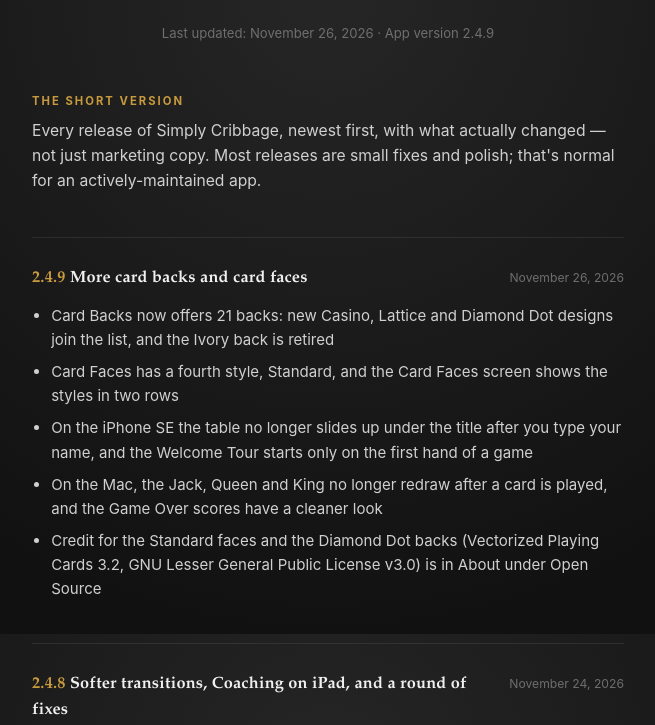
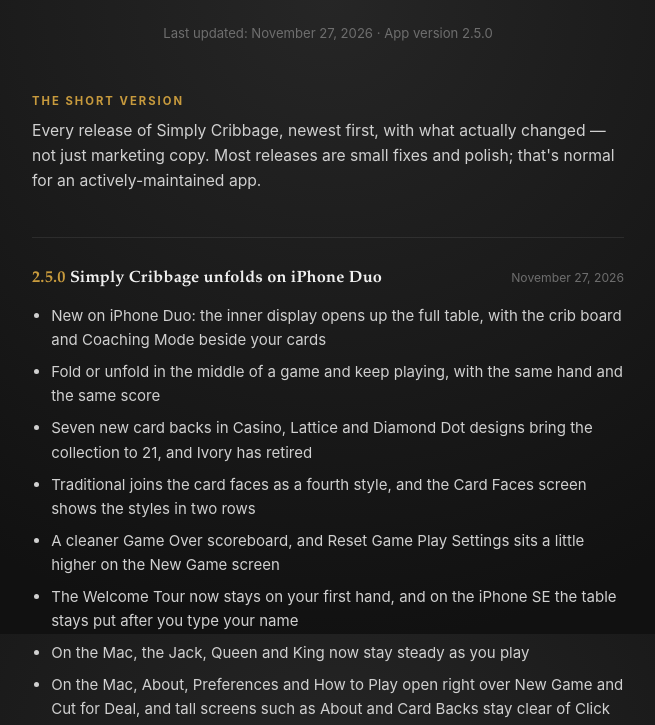
Before and after one commit to jvrj5gmky7-design/simply-cribbage-pages, a plain HTML site: page changelog.html in a window 1280 px wide. Shown: the part 166-891 px from the top of the page, without its empty margins (312-967 px from the left). Drawn offline with Linux system fonts and the light colour scheme.

Commit message:
v2.5.0: changelog entry and version stamps
Co-Authored-By: Claude Sonnet 5.5 <noreply@anthropic.com>

```diff
--- a/changelog.html
+++ b/changelog.html
@@ -139,7 +139,7 @@
     <div class="suits">&#9824; &#9829; &#9827; &#9830;</div>
     <div class="kicker">Simply Cribbage</div>
     <h1>Change Log</h1>
-    <div class="updated">Last updated: November 26, 2026 &middot; App version 2.4.9</div>
+    <div class="updated">Last updated: November 27, 2026 &middot; App version 2.5.0</div>
   </header>
 
   <div class="tldr">
@@ -149,15 +149,20 @@
 
   <section>
     <div class="cl-head">
-      <h2><span class="cl-ver">2.4.9</span> More card backs and card faces</h2>
-      <div class="cl-date">November 26, 2026</div>
+      <h2><span class="cl-ver">2.5.0</span> Simply Cribbage unfolds on iPhone Duo</h2>
+      <div class="cl-date">November 27, 2026</div>
     </div>
     <ul>
-    <li>Card Backs now offers 21 backs: new Casino, Lattice and Diamond Dot designs join the list, and the Ivory back is retired</li>
-    <li>Card Faces has a fourth style, Standard, and the Card Faces screen shows the styles in two rows</li>
-    <li>On the iPhone SE the table no longer slides up under the title after you type your name, and the Welcome Tour starts only on the first hand of a game</li>
-    <li>On the Mac, the Jack, Queen and King no longer redraw after a card is played, and the Game Over scores have a cleaner look</li>
-    <li>Credit for the Standard faces and the Diamond Dot backs (Vectorized Playing Cards 3.2, GNU Lesser General Public License v3.0) is in About under Open Source</li>
+    <li>New on iPhone Duo: the inner display opens up the full table, with the crib board and Coaching Mode beside your cards</li>
+    <li>Fold or unfold in the middle of a game and keep playing, with the same hand and the same score</li>
+    <li>Seven new card backs in Casino, Lattice and Diamond Dot designs bring the collection to 21, and Ivory has retired</li>
+    <li>Traditional joins the card faces as a fourth style, and the Card Faces screen shows the styles in two rows</li>
+    <li>A cleaner Game Over scoreboard, and Reset Game Play Settings sits a little higher on the New Game screen</li>
+    <li>The Welcome Tour now stays on your first hand, and on the iPhone SE the table stays put after you type your name</li>
+    <li>On the Mac, the Jack, Queen and King now stay steady as you play</li>
+    <li>On the Mac, About, Preferences and How to Play open right over New Game and Cut for Deal, and tall screens such as About and Card Backs stay clear of Click to close</li>
+    <li>Chris Aguilar&rsquo;s Vectorized Playing Cards 3.2 (the Traditional faces and the Diamond Dot backs, GNU Lesser General Public License v3.0) is credited in About</li>
+    <li>General improvements and minor bug fixes</li>
     </ul>
   </section>
   <section>
```
Also changed, not shown: index.html (+1 -1 lines), privacy.html (+1 -1 lines), support.html (+1 -1 lines).
